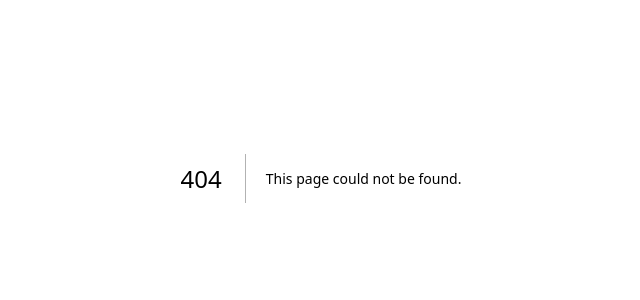
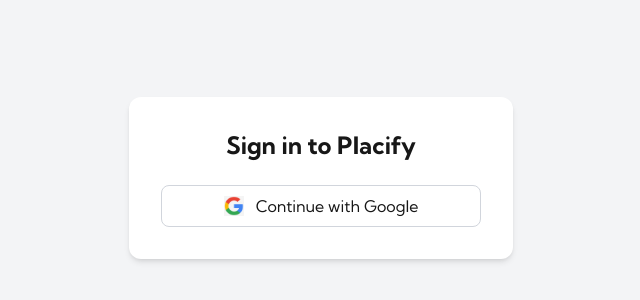
Before and after one commit to adxthya/placify, a Next.js app: page /login in a window 1280 px wide. Before the commit this address had no page. Shown: the part 222-522 px from the top of the page, without its empty margins (319-959 px from the left). Built offline with nearby package versions, Linux system fonts and the light colour scheme; no server answers.

Commit message:
feat(pages): Create login page

```diff
--- /dev/null
+++ b/app/login/page.tsx
@@ -0,0 +1,49 @@
+"use client";
+import { useEffect } from "react";
+import { useRouter } from "next/navigation";
+import { auth, googleProvider } from "@/lib/firebase";
+import { signInWithPopup, onAuthStateChanged } from "firebase/auth";
+import Image from "next/image";
+
+export default function LoginPage() {
+  const router = useRouter();
+
+  useEffect(() => {
+    const unsubscribe = onAuthStateChanged(auth, (user) => {
+      if (user) {
+        router.push("/");
+      }
+    });
+    return () => unsubscribe();
+  }, [router]);
+
+  const handleGoogleLogin = async () => {
+    try {
+      await signInWithPopup(auth, googleProvider);
+      router.push("/");
+    } catch (err) {
+      console.error("Google login error:", err);
+    }
+  };
+
+  return (
+    <main className="min-h-screen flex items-center justify-center bg-gray-100 p-6">
+      <div className="bg-white p-8 rounded-xl shadow-md w-full max-w-sm text-center space-y-6">
+        <h1 className="text-2xl font-bold">Sign in to Placify</h1>
+        <button
+          onClick={handleGoogleLogin}
+          className="flex items-center justify-center gap-3 w-full bg-white border border-gray-300 rounded-lg py-2 hover:bg-gray-50"
+        >
+          <Image
+            src="/google-icon.png"
+            alt="Google"
+            className="w-5 h-5"
+            width={30}
+            height={30}
+          />
+          <span>Continue with Google</span>
+        </button>
+      </div>
+    </main>
+  );
+}
```
Also changed, not shown: public/google-icon.png (added).
